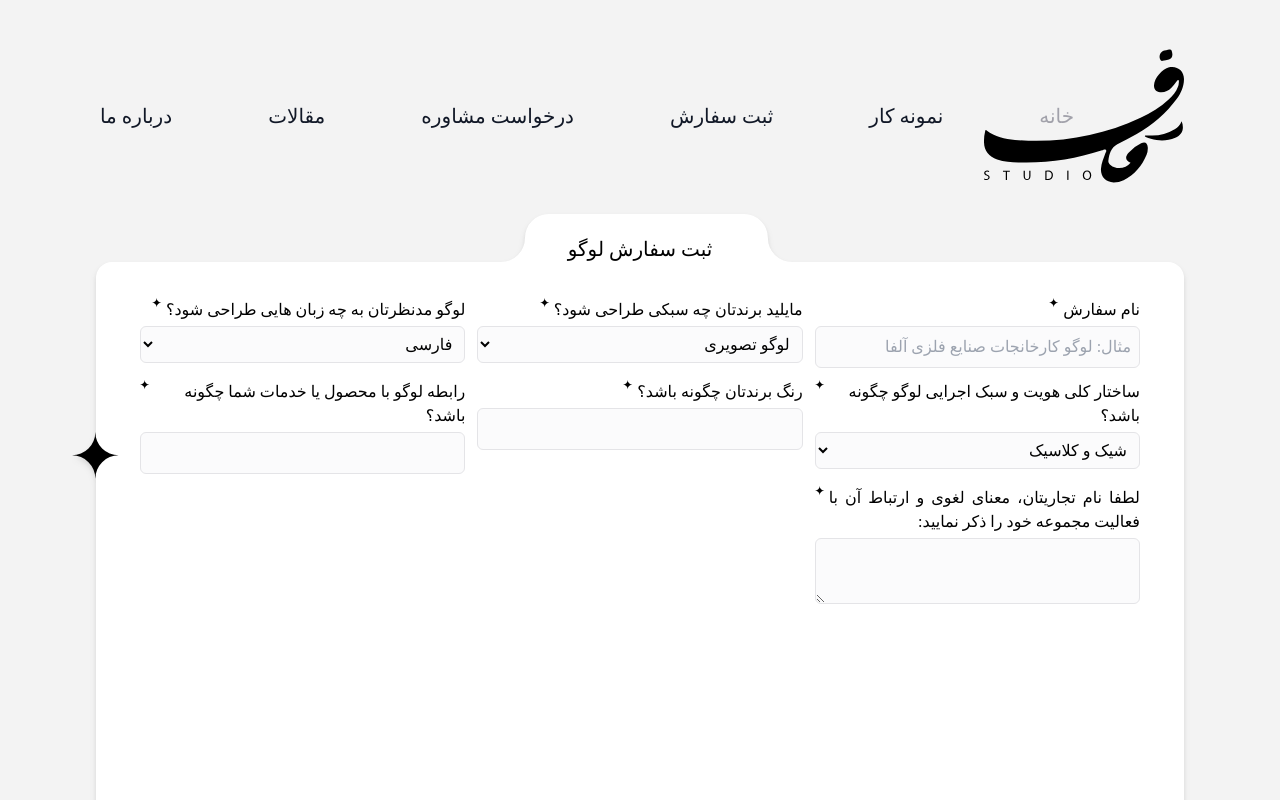
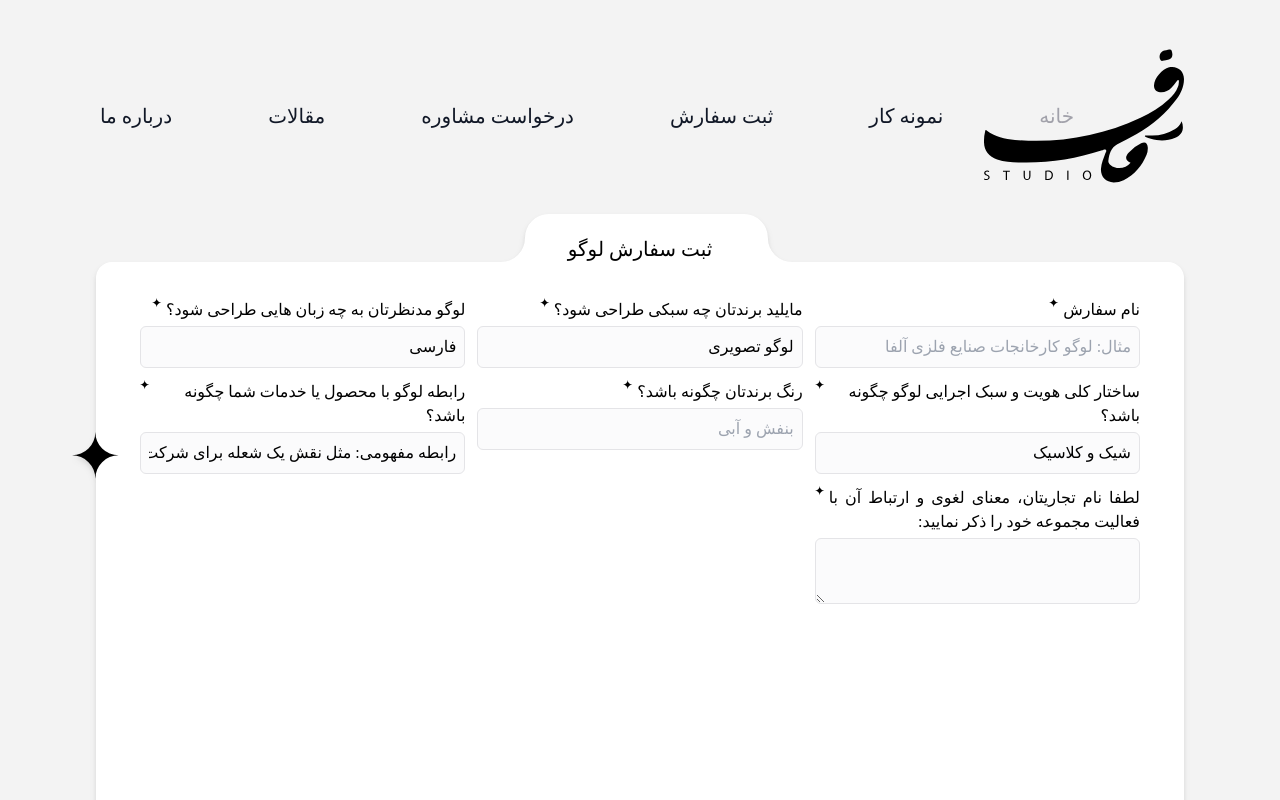
Before and after one commit to Erfanmah7/ghaf, a React (Vite) app: page / in a window 1280 px wide. Shown: the top 800 px of the page. Built offline with nearby package versions, Linux system fonts and the light colour scheme; a web font is replaced by a local one.

Commit message:
select option

```diff
--- a/src/components/CardForm.jsx
+++ b/src/components/CardForm.jsx
@@ -40,7 +40,7 @@ function CardForm() {
                 </svg>
               </span>
             </label>
-            <select className="py-2 px-2 w-full border-zinc-200 border dark:border-zinc-500 bg-zinc-200/15 rounded-md focus:outline-none">
+            <select className="py-2 appearance-none px-2 w-full border-zinc-200 border dark:border-zinc-500 bg-zinc-200/15 rounded-md focus:outline-none">
               <option value="ss">لوگو تصویری</option>
               <option value="efef">لوگو تایپ</option>
               <option value="seffs">لوگو ترکیبی</option>
@@ -56,7 +56,7 @@ function CardForm() {
                 </svg>
               </span>
             </label>
-            <select className="py-2 px-2 w-full border-zinc-200 border dark:border-zinc-500 bg-zinc-200/15 rounded-md focus:outline-none">
+            <select className="py-2 appearance-none px-2 w-full border-zinc-200 border dark:border-zinc-500 bg-zinc-200/15 rounded-md focus:outline-none">
               <option value="ss">فارسی</option>
               <option value="ss">انگلیسی</option>
             </select>
@@ -71,7 +71,7 @@ function CardForm() {
                 </svg>
               </span>
             </label>
-            <select className="py-2 px-2 w-full border-zinc-200 border dark:border-zinc-500 bg-zinc-200/15 rounded-md focus:outline-none">
+            <select className="py-2 appearance-none px-2 w-full border-zinc-200 border dark:border-zinc-500 bg-zinc-200/15 rounded-md focus:outline-none">
               <option value="ss">شیک و کلاسیک</option>
               <option value="ss">لاکچری و مدرن</option>
               <option value="efef">خلاقانه و مفهومی</option>
@@ -90,8 +90,9 @@ function CardForm() {
               </span>
             </label>
             <input
+              placeholder="بنفش و آبی"
               className="py-2 px-2 w-full border-zinc-200 border dark:border-zinc-500 bg-zinc-200/15 rounded-md focus:outline-none"
-              type="number"
+              type="text"
               name="paid"
               id="paid"
               onChange={(e) => setForm(e.target.value)}
@@ -107,13 +108,22 @@ function CardForm() {
                 </svg>
               </span>
             </label>
-            <input
-              className="py-2 px-2 w-full border-zinc-200 border dark:border-zinc-500 bg-zinc-200/15 rounded-md focus:outline-none"
-              type="number"
-              name="paid"
-              id="paid"
-              onChange={(e) => setForm(e.target.value)}
-            />
+            <select className="py-2 appearance-none px-2 w-full border-zinc-200 border dark:border-zinc-500 bg-zinc-200/15 rounded-md focus:outline-none">
+              <option value="ss">
+                رابطه مفهومی: مثل نقش یک شعله برای شرکت فعال در زمینه نفت و گاز
+              </option>
+              <option value="ss">
+                رابطه مستقیم: مانند نقش یک توپ بسکتبال برای یک تیم بسکتبال
+              </option>
+              <option value="efef">
+                رابطه غیر مستقیم: به طور مثال نمایشی از قدمت و سنت ملی آن کشور؛
+                مانند جام بانک پاسارگاد
+              </option>
+              <option value="seffs">
+                بدون ارتباط: به طوری که به تدریج معرف موضوع شود؛ مانند شکل سیب
+                برای شرکت اپل
+              </option>
+            </select>
           </div>
 
           <div className="flex flex-col space-y-1">
```
